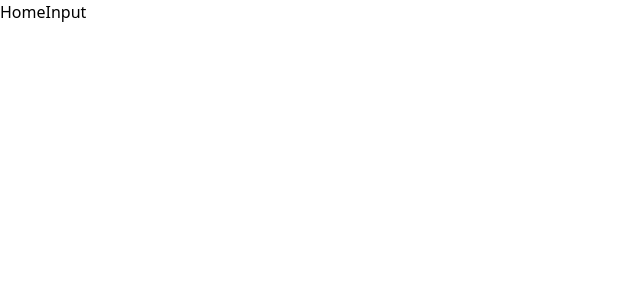
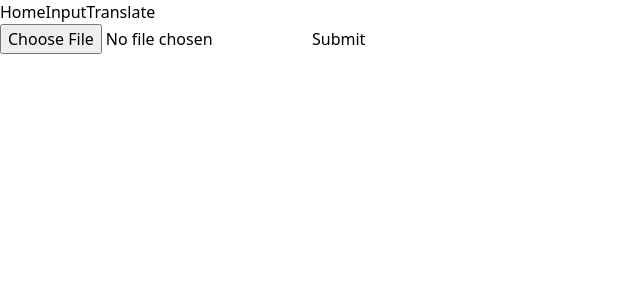
Before and after one commit to EthanSantos/calhacks, a React (Vite) app in the folder frontend/: page /translate in a window 1280 px wide. Before the commit this address had no page. Shown: the top 300 px of the page, without its empty margins (0-640 px from the left). Built offline with nearby package versions, Linux system fonts and the light colour scheme.

Commit message:
uploaded pdf to translate

```diff
--- a/frontend/package.json
+++ b/frontend/package.json
@@ -14,8 +14,11 @@
     "axios": "^1.7.2",
     "jspdf": "^2.5.1",
     "openai": "^4.52.0",
+    "pdfjs-dist": "^4.3.136",
     "react": "^18.3.1",
     "react-dom": "^18.3.1",
+    "react-pdf": "^9.0.0",
+    "react-pdftotext": "^1.3.0",
     "react-router-dom": "^6.23.1"
   },
   "devDependencies": {
--- a/frontend/src/App.jsx
+++ b/frontend/src/App.jsx
@@ -4,6 +4,7 @@ import { BrowserRouter as Router, Routes, Route, Link } from 'react-router-dom';
 import Home from './pages/home/Home';
 import UserInput from './pages/input/UserInput';
 import Navbar from './navbar/Navbar';
+import Translate from './pages/translate/Translate';
 
 function App() {
   const [contractData, setContractData] = useState();
@@ -14,6 +15,7 @@ function App() {
         <Routes>
           <Route path="/" element={<Home />} />
           <Route path="/user-input" element={<UserInput setContractData = {setContractData}/>} />
+          <Route path="/translate" element={<Translate />} />
         </Routes>
     </Router>
   );
--- a/frontend/src/navbar/Navbar.jsx
+++ b/frontend/src/navbar/Navbar.jsx
@@ -12,6 +12,9 @@ const Navbar = () => {
           <Link to="/user-input" className="text-white text-xl hover:text-gray-400">
             Input
           </Link>
+          <Link to="/translate" className="text-white text-xl hover:text-gray-400">
+            Translate
+          </Link>
         </div>
       </div>
     </nav>
--- /dev/null
+++ b/frontend/src/pages/translate/Translate.jsx
@@ -0,0 +1,62 @@
+import React, { useState } from 'react';
+import pdfToText from 'react-pdftotext'; // Assuming this is the correct library
+
+const Translate = () => {
+  const [file, setFile] = useState(null);
+  const [contract, setContract] = useState(null);
+  const [isSubmitted, setIsSubmitted] = useState(false)
+  const [answer, setAnswer] = useState('')
+
+  const handleFileChange = (event) => {
+    const selectedFile = event.target.files[0];
+    setFile(selectedFile);
+  };
+
+  const extractText = () => {
+    setIsSubmitted(true)
+    if (file) {
+      pdfToText(file)
+        .then(text => {
+          console.log(text);
+          setContract(text);
+        })
+        .catch(error => console.error("Failed to extract text from pdf", error));
+    }
+  };
+
+  const searchYou = async () => {
+    const options = {
+        method: 'POST',
+        headers: {
+            'X-API-Key': '65c95fb3-7f81-4a01-9419-b6f150340e56<__>1PTsFeETU8N2v5f4qmtDZVGS',
+            'Content-Type': 'application/json'
+        },
+        body: '{"query":"What does UCLA stand for?","chat_id":"3c90c3cc-0d44-4b50-8888-8dd25736052a"}'
+      };
+
+      fetch('https://chat-api.you.com/smart', options)
+        .then(response => response.json())
+        .then(response => console.log(response))
+        .catch(err => console.error(err));
+  }
+
+  return (
+    <div style={{ width: '100%', height: '800px' }}>
+      <input type="file" accept="application/pdf" onChange={handleFileChange} />
+      <button onClick={extractText}>Submit</button>
+      {/* {contract && (
+        <div>
+          <h2>Extracted Text:</h2>
+          <pre>{contract}</pre>
+        </div>
+      )} */}
+      {isSubmitted && (
+        <object data={URL.createObjectURL(file)} type="application/pdf" width="100%" height="600px">
+          <p>Alternative text - include a link <a href={URL.createObjectURL(file)}>to the PDF!</a></p>
+        </object>
+      )}
+    </div>
+  );
+};
+
+export default Translate;
```
Also changed, not shown: 1 other file (tests, documents, lock files or other folders).
